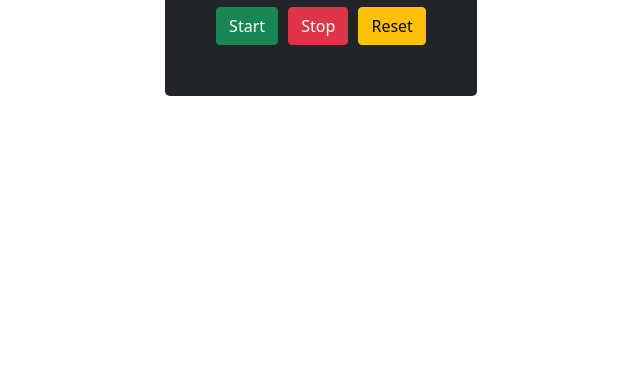
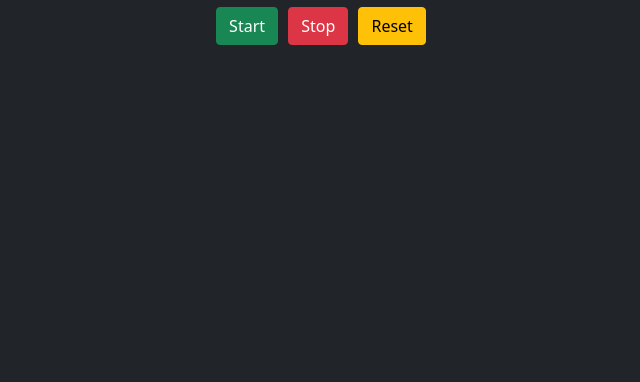
Before and after one commit to PedroVader/Chronometer, a plain HTML site: page index.html in a window 1280 px wide. Shown: the part 418-800 px from the top of the page, without its empty margins (319-959 px from the left). Drawn offline with nearby package versions, Linux system fonts and the light colour scheme.

Commit message:
first commit

```diff
--- a/index.html
+++ b/index.html
@@ -12,7 +12,7 @@
     <script src="https://cdn.jsdelivr.net/npm/bootstrap@5.1.3/dist/js/bootstrap.bundle.min.js" integrity="sha384-ka7Sk0Gln4gmtz2MlQnikT1wXgYsOg+OMhuP+IlRH9sENBO0LRn5q+8nbTov4+1p" crossorigin="anonymous"></script>
 </head>
 
-<body>
+<body class="bg-dark">
     <div class="h-40 p-5 text-white bg-dark rounded-3 mx-auto text-content">
         <p><span id="seconds">00</span>:<span id="tens">00</span></p>
         <button id="button-start" type="button" class="btn btn-success">Start</button>
--- a/styles.css
+++ b/styles.css
@@ -1,8 +1,9 @@
 /* Variabes */
 /* Mixin's */
 @import url('https://fonts.googleapis.com/css2?family=Poppins&display=swap');
+
+
 body {
-    background: #e4e4e4;
     display: flex; justify-content: center; align-items: center;
     width: 100vw;
     height: 100vh;
```
